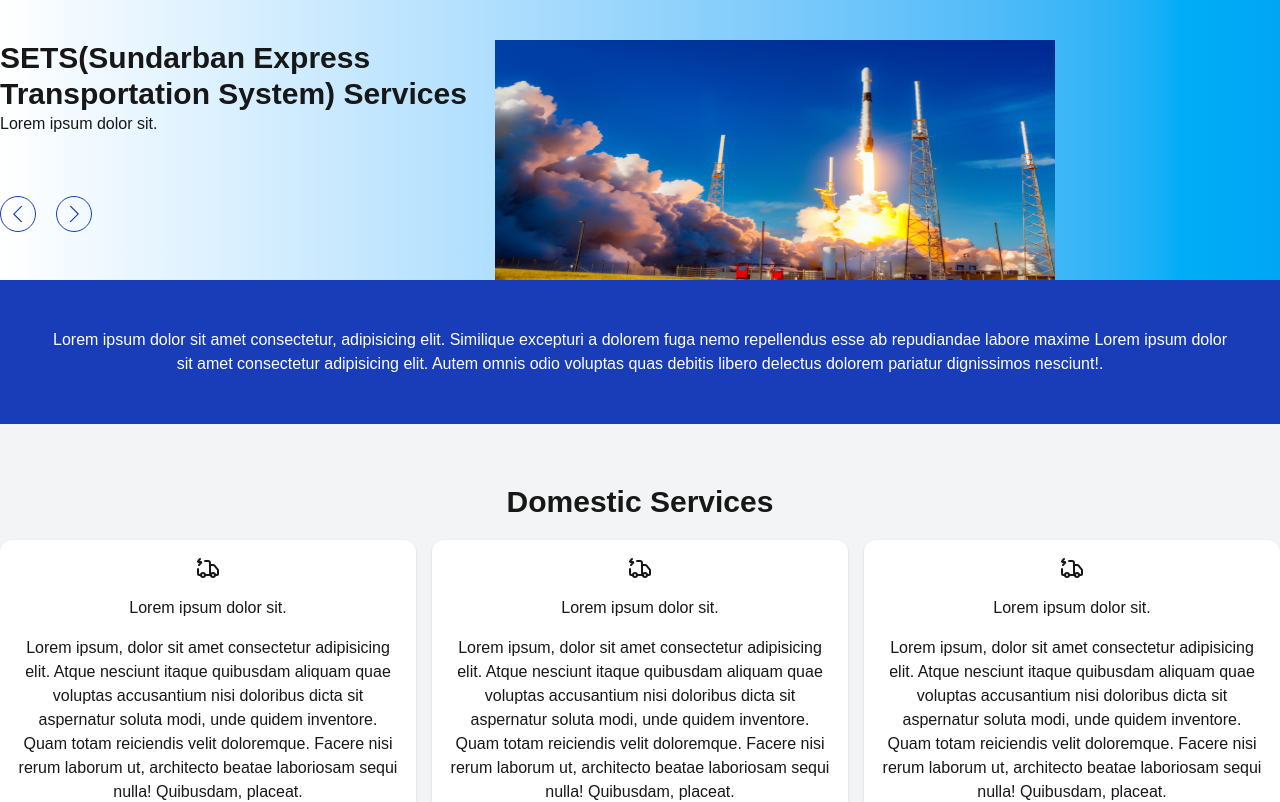
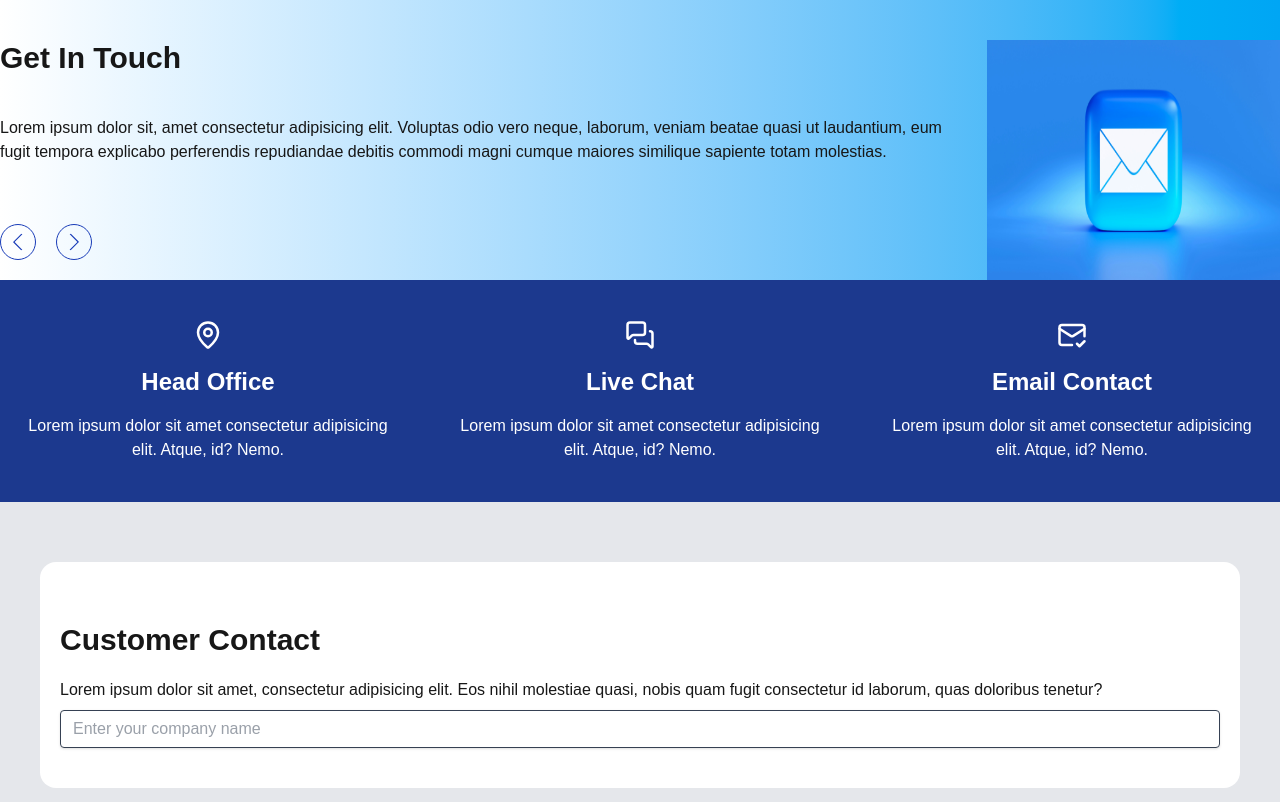
Before and after one commit to AhmedShonon/PracticeProject, a Next.js app: page / in a window 1280 px wide. Shown: the top 802 px of the page. Built offline with nearby package versions, Linux system fonts and the light colour scheme.

Commit message:
Form Partially added

```diff
--- /dev/null
+++ b/app/components/CustomerForm.jsx
@@ -0,0 +1,32 @@
+import React from 'react'
+
+const CustomerForm = () => {
+  return (
+    <div>
+      <div className="bg-gray-200 p-10">
+        <div className="bg-white my-5 px-5 py-10 mx-auto max-w-7xl rounded-2xl">
+          <p className="text-3xl font-bold my-5">Customer Contact</p>
+          <p>
+            Lorem ipsum dolor sit amet, consectetur adipisicing elit. Eos nihil
+            molestiae quasi, nobis quam fugit consectetur id laborum, quas
+            doloribus tenetur?
+          </p>
+          <form action="">
+            <label
+              htmlFor="companyName"
+              className="block text-gray-700 text-sm font-bold mb-2"
+            ></label>
+            <input
+              id="companyName"
+              type="text"
+              placeholder="Enter your company name"
+              className="shadow appearance-none border rounded w-full py-2 px-3 text-gray-700 leading-tight focus:outline-none focus:shadow-outline"
+            />
+          </form>
+        </div>
+      </div>
+    </div>
+  );
+}
+
+export default CustomerForm
--- /dev/null
+++ b/app/components/HeadLive.jsx
@@ -0,0 +1,40 @@
+import { MailCheck, MapPin, MessagesSquare } from 'lucide-react';
+import React from 'react'
+
+const HeadLive = () => {
+  return (
+    <div>
+      {/* Head Live Email */}
+      <div className="bg-blue-900">
+        <div className="grid grid-cols-3 max-w-7xl mx-auto gap-4">
+          <div className="text-white text-center px-4 py-10 space-y-4">
+            <MapPin className="mx-auto" size={30} />
+            <p className="font-bold text-2xl">Head Office</p>
+            <p>
+              Lorem ipsum dolor sit amet consectetur adipisicing elit. Atque,
+              id? Nemo.
+            </p>
+          </div>
+          <div className="text-white text-center px-4 py-10 space-y-4">
+            <MessagesSquare className="mx-auto" size={30} />
+            <p className="font-bold text-2xl">Live Chat</p>
+            <p>
+              Lorem ipsum dolor sit amet consectetur adipisicing elit. Atque,
+              id? Nemo.
+            </p>
+          </div>
+          <div className="text-white text-center px-4 py-10 space-y-4">
+            <MailCheck className="mx-auto" size={30} />
+            <p className="font-bold text-2xl">Email Contact</p>
+            <p>
+              Lorem ipsum dolor sit amet consectetur adipisicing elit. Atque,
+              id? Nemo.
+            </p>
+          </div>
+        </div>
+      </div>
+    </div>
+  );
+}
+
+export default HeadLive
--- /dev/null
+++ b/app/components/MailBanner.jsx
@@ -0,0 +1,35 @@
+import Image from 'next/image'
+import React from 'react'
+import { SlArrowLeft, SlArrowRight } from 'react-icons/sl'
+
+const MailBanner = () => {
+  return (
+    <div>
+        <div className=" pt-10 bg-gradient-to-r from-white to-sky-500">
+                     <div className="flex gap-7 max-w-7xl mx-auto">
+                       <div>
+                         <h1 className="text-3xl font-bold mb-10">Get In Touch</h1>
+
+                         <p className="mb-15 ">Lorem ipsum dolor sit, amet consectetur adipisicing elit. Voluptas odio vero neque, laborum, veniam beatae quasi ut laudantium, eum fugit tempora explicabo perferendis repudiandae debitis commodi magni cumque maiores similique sapiente totam molestias.</p>
+
+                         <div className="flex gap-5 ">
+                           <div>
+                             <SlArrowLeft className="border border-blue-800 rounded-full text-4xl p-2 text-blue-800" />
+                           </div>
+                           <div>
+                             <SlArrowRight className="border border-blue-800 rounded-full text-4xl p-2 text-blue-800" />
+                           </div>
+                         </div>
+                       </div>
+
+                       <div className="relative min-h-60 h-full min-w-1.5 w-140 ">
+                         <Image src="/mail.jpg" alt="rocket loading" fill />
+
+                       </div>
+                     </div>
+             </div>
+    </div>
+  )
+}
+
+export default MailBanner
--- /dev/null
+++ b/app/components/ShundarbanForm.jsx
@@ -0,0 +1,20 @@
+import React from 'react'
+import { SlArrowLeft, SlArrowRight } from 'react-icons/sl'
+import Image from 'next/image'
+import MailBanner from './MailBanner'
+import { MailCheck, MapPin, MessagesSquare } from 'lucide-react'
+import HeadLive from './HeadLive'
+import CustomerForm from './CustomerForm'
+
+const ShundarbanForm = () => {
+  return (
+    <div>
+      <MailBanner />
+      <HeadLive/>
+    <CustomerForm/>
+
+    </div>
+  );
+}
+
+export default ShundarbanForm
--- a/app/page.jsx
+++ b/app/page.jsx
@@ -1,6 +1,7 @@
 import Card from "./components/Card";
 import ErgoDashboard from "./components/ErgoDashboard";
 import RecipeCard from "./components/RecipeCard";
+import ShundarbanForm from "./components/ShundarbanForm";
 import Shunderban from "./components/Shunderban";
 export default function Home() {
   return (
@@ -8,7 +9,8 @@ export default function Home() {
       {/* <Card /> */}
       {/* <RecipeCard /> */}
       {/* <ErgoDashboard /> */}
-      <Shunderban/>
+      {/* <Shunderban/> */}
+      <ShundarbanForm/>
     </div>
   );
 }
```
Also changed, not shown: public/mail.jpg (added).
